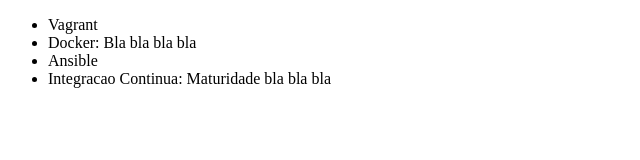
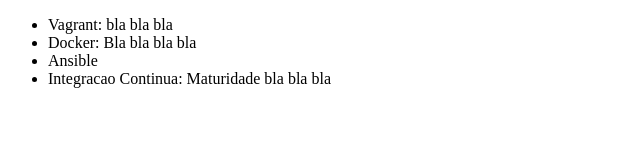
Before and after one commit to LucasMatricarde/curso-alura-git, a plain HTML site: page index.html in a window 1280 px wide. Shown: the full height of the page, 0-640 px from the left. Drawn offline with Linux system fonts and the light colour scheme.

Commit message:
atualizando curso de vagrant

```diff
--- a/index.html
+++ b/index.html
@@ -6,7 +6,7 @@
 </head>
 <body>
     <ul>
-        <li>Vagrant</li>
+        <li>Vagrant: bla bla bla</li>
         <li>Docker: Bla bla bla bla</li>
         <li>Ansible</li>
         <li>Integracao Continua: Maturidade bla bla bla</li>
```
